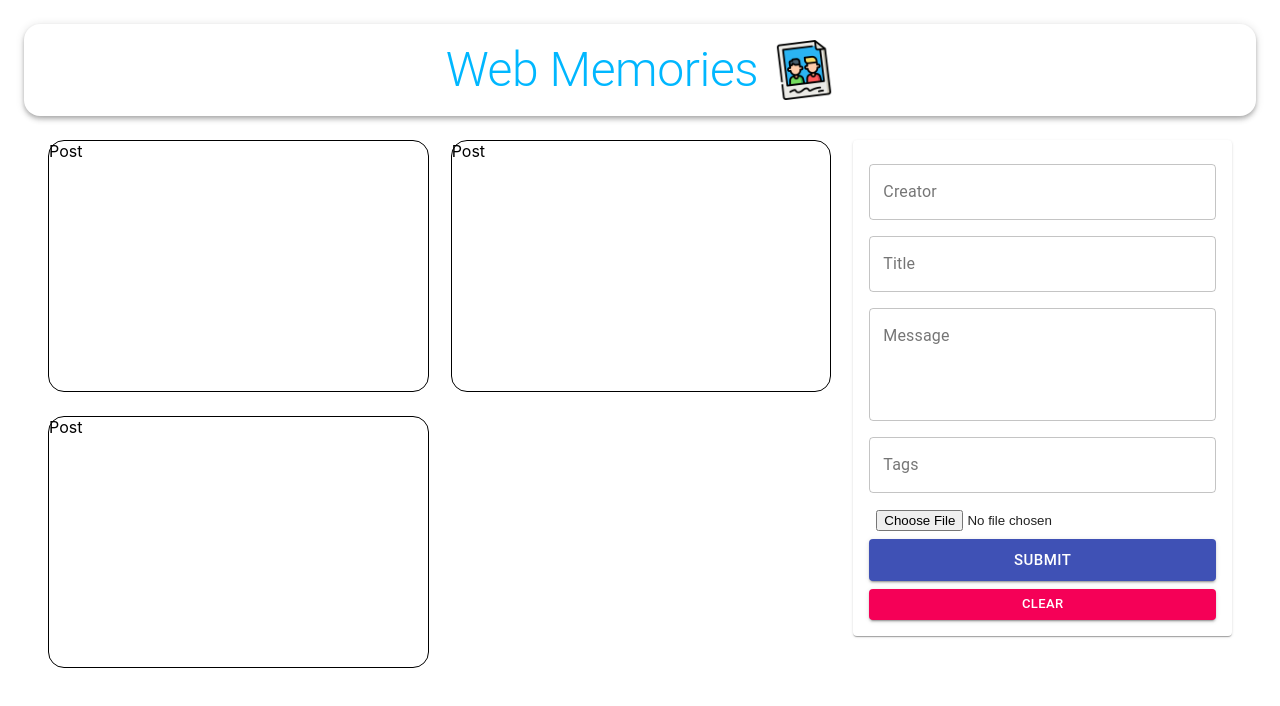
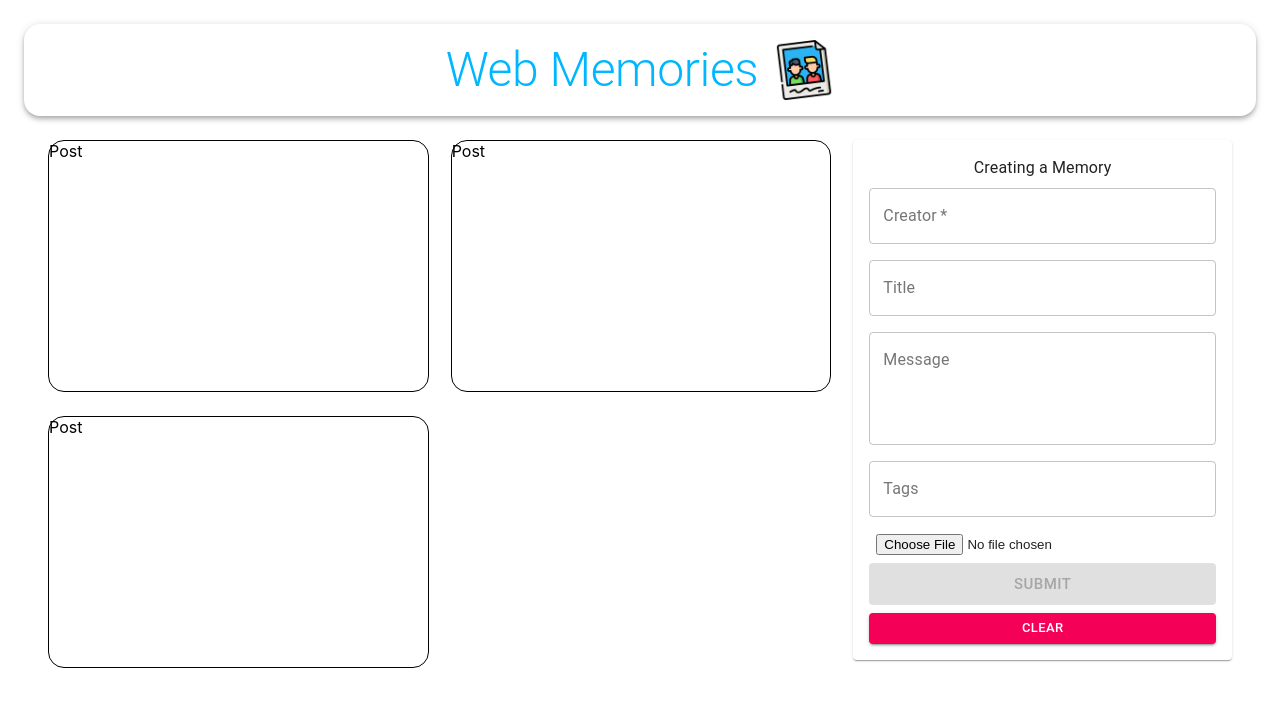
Before and after one commit to CJ-Yang0225/web-memories, a React (Create React App) app in the folder client/: page / in a window 1280 px wide. Shown: the top 706 px of the page. Built offline with nearby package versions, Linux system fonts and the light colour scheme; no server answers.

Commit message:
feat: add simple form validation

```diff
--- a/client/src/components/Form/Form.tsx
+++ b/client/src/components/Form/Form.tsx
@@ -1,34 +1,95 @@
-import React from "react";
+import React, { useState, useEffect, useCallback } from "react";
+import { useDispatch } from "react-redux";
+
 import styled from "@emotion/styled";
 import { Button, Paper, TextField, Typography } from "@material-ui/core";
 /* @ts-ignore */
 import FileBase from "react-file-base64";
+import { createPost } from "../../actions/posts";
 
 type Props = {
   postId: string;
   setPostId: (id: string) => void;
 };
 
+type Base64 = {
+  base64: string;
+};
+
+const initialPost = {
+  creator: "",
+  title: "",
+  message: "",
+  selectedFile: "",
+  isFavorite: false,
+  likes: [],
+  tags: [],
+};
+
+const isNotValidValue = (value: any) => {
+  if (typeof value === "string") return value.trim() === "";
+  else return value === "";
+};
+
 function Form(/* { postId, setPostId }: Props */) {
+  const [postData, setPostData] = useState(initialPost);
+  const [isDisable, setIsDisable] = useState(true);
+  const dispatch = useDispatch();
+
+  const isNotValidForm = useCallback(
+    () => Object.values(postData).some(isNotValidValue),
+    [postData]
+  );
+
+  useEffect(() => {
+    setIsDisable(isNotValidForm());
+  }, [isNotValidForm]);
+
+  const clearPostData = () => {
+    setPostData(initialPost);
+  };
+
+  const handleSubmit = async (event: React.FormEvent<HTMLFormElement>) => {
+    event.preventDefault();
+
+    dispatch(createPost(postData));
+    clearPostData();
+  };
+
+  const handleChange = (event: React.ChangeEvent<HTMLInputElement>) => {
+    const { name, value } = event.target;
+
+    setPostData({
+      ...postData,
+      [name]: value,
+    });
+  };
+
   return (
     <Container>
-      <NativeForm action="post" autoComplete="off" noValidate>
-        <Typography></Typography>
+      <NativeForm
+        action="post"
+        autoComplete="off"
+        // noValidate
+        onSubmit={handleSubmit}
+      >
+        <Typography>Creating a Memory</Typography>
         <TextField
           name="creator"
           variant="outlined"
           label="Creator"
           fullWidth
-          // value={""}
-          onChange={() => false}
+          required={true}
+          value={postData.creator}
+          onChange={handleChange}
         />
         <TextField
           name="title"
           variant="outlined"
           label="Title"
           fullWidth
-          // value={""}
-          onChange={() => false}
+          value={postData.title}
+          onChange={handleChange}
         />
         <TextField
           name="message"
@@ -37,24 +98,44 @@ function Form(/* { postId, setPostId }: Props */) {
           fullWidth
           multiline
           rows={4}
-          // value={""}
-          onChange={() => false}
+          value={postData.message}
+          onChange={handleChange}
         />
         <TextField
           name="tags"
           variant="outlined"
           label="Tags"
           fullWidth
-          // value={""}
-          onChange={() => false}
+          value={postData.tags}
+          onChange={handleChange}
         />
         <FileBox>
-          <FileBase type="file" multiple={false} />
+          <FileBase
+            name="selectedFile"
+            type="file"
+            multiple={false}
+            onDone={({ base64 }: Base64) => {
+              setPostData({ ...postData, selectedFile: base64 });
+            }}
+          />
         </FileBox>
-        <Submit variant="contained" color="primary" size="large" fullWidth>
+        <Submit
+          type="submit"
+          variant="contained"
+          color="primary"
+          size="large"
+          fullWidth
+          disabled={isDisable}
+        >
           Submit
         </Submit>
-        <Button variant="contained" color="secondary" size="small" fullWidth>
+        <Button
+          variant="contained"
+          color="secondary"
+          size="small"
+          fullWidth
+          onClick={clearPostData}
+        >
           Clear
         </Button>
       </NativeForm>
```
